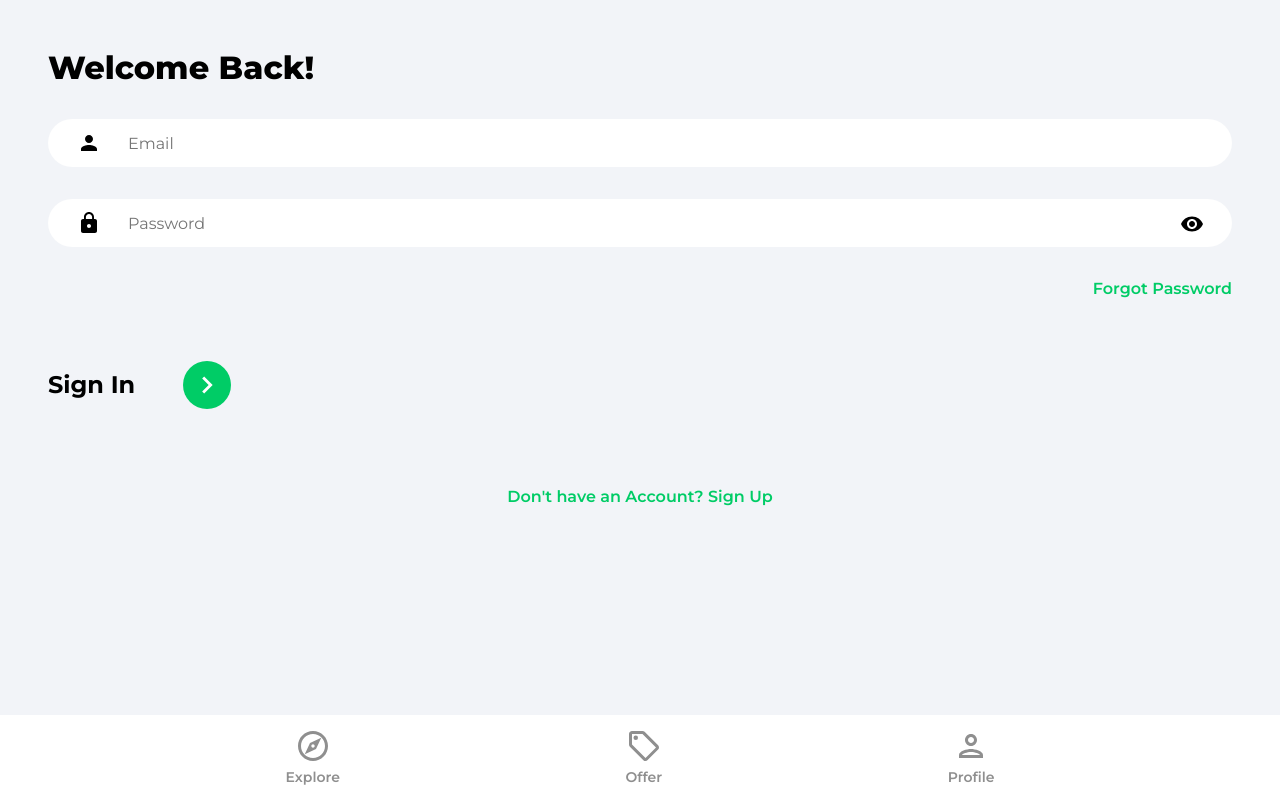
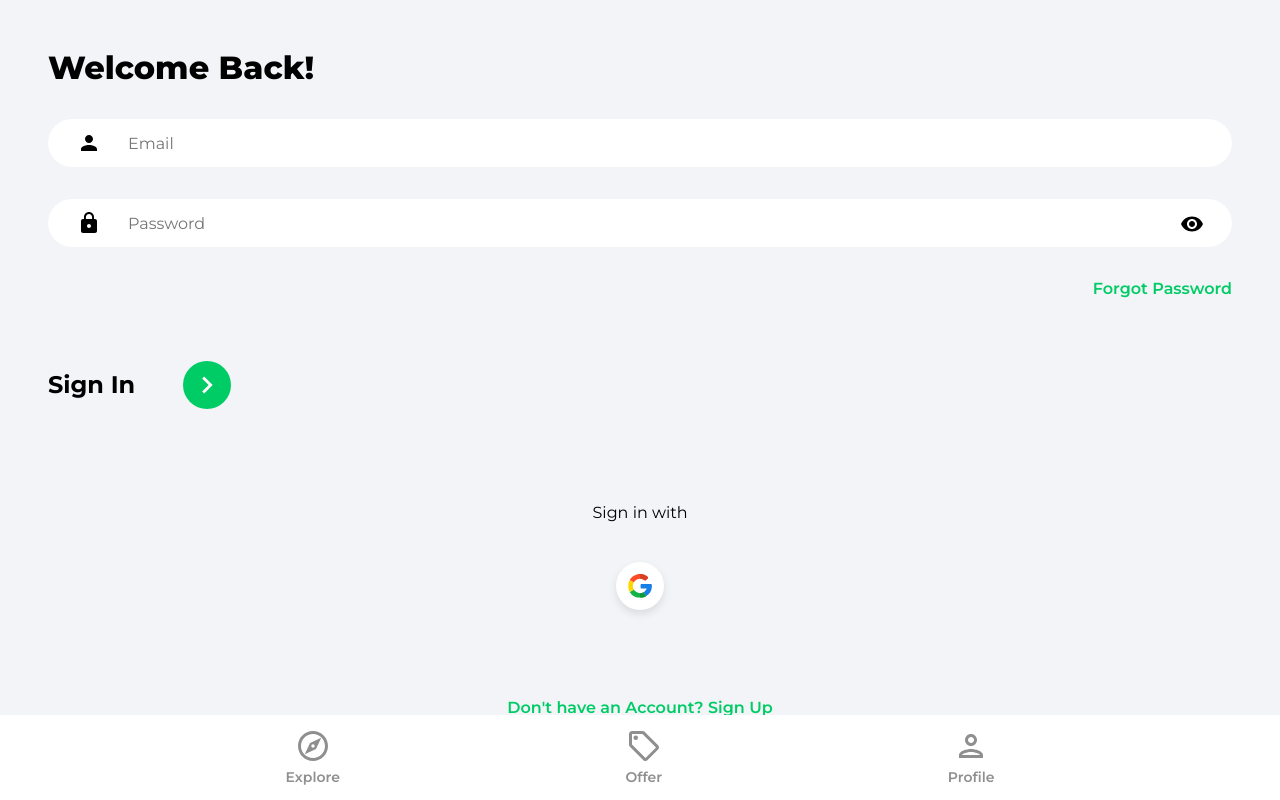
Before and after one commit to Aviatorscode2/house-marketplace, a React (Create React App) app: page /sign-in in a window 1280 px wide. Built offline with nearby package versions, Linux system fonts and the light colour scheme.

Commit message:
implemented Google OAuth functionality

```diff
--- /dev/null
+++ b/src/components/OAuth.jsx
@@ -0,0 +1,47 @@
+import React from 'react'
+import {useLocation, useNavigate} from 'react-router-dom'
+import {getAuth, signInWithPopup, GoogleAuthProvider} from 'firebase/auth'
+import {doc, setDoc, getDoc, serverTimestamp} from 'firebase/firestore'
+import {db} from '../firebase.config'
+import {toast} from 'react-toastify'
+import googleIcon from '../assets/svg/googleIcon.svg'
+
+function OAuth() {
+    const navigate = useNavigate();
+    const location = useLocation();
+
+    const onGoogleClick = async () => {
+        try {
+            const auth = getAuth()
+            const provider = new GoogleAuthProvider()
+            const result = await signInWithPopup(auth, provider)
+            const user = result.user
+
+            //check for user
+            const docRef = doc(db, 'users', user.uid)
+            const docSnap = await getDoc(docRef)
+
+            //if user, doesn't exist, create user
+            if(!docSnap.exists()) {
+                await setDoc(doc(db, 'users', user.uid), {
+                    name: user.displayName,
+                    email: user.email,
+                    timestamp: serverTimestamp()
+                })
+            }
+            navigate('/')
+        } catch (error) {
+            toast.error("Could not Authorize with Google")
+        }
+    }
+  return (
+    <div className="socialLogin">
+        <p>Sign {location.pathname === '/sign-up' ? 'up' : 'in'} with </p>
+        <button className="socialIconDiv" onClick={onGoogleClick}>
+            <img className="socialIconImg" src={googleIcon} alt="google" />
+        </button>
+    </div>
+  )
+}
+
+export default OAuth
--- a/src/pages/SignIn.jsx
+++ b/src/pages/SignIn.jsx
@@ -4,6 +4,7 @@
 import { getAuth, signInWithEmailAndPassword } from 'firebase/auth';
 import {ReactComponent as ArrowRightIcon } from '../assets/svg/keyboardArrowRightIcon.svg';
 import visibilityIcon from '../assets/svg/visibilityIcon.svg';
+import OAuth from '../components/OAuth';
 
 function SignIn() {
   //state for if the user wants to show password or not
@@ -73,7 +74,8 @@
           </div>
         </form>
 
-        {/* Google OAuth */}
+        <OAuth />
+
         <Link to='/sign-up' className='registerLink'>Don't have an Account? Sign Up </Link>
       </div>
     </>
--- a/src/pages/SignUp.jsx
+++ b/src/pages/SignUp.jsx
@@ -6,6 +6,7 @@
 import {db} from '../firebase.config'
 import { ReactComponent as ArrowRightIcon } from '../assets/svg/keyboardArrowRightIcon.svg';
 import visibilityIcon from '../assets/svg/visibilityIcon.svg';
+import OAuth from '../components/OAuth';
 
 function SignUp() {
   //state for if the user wants to show password or not
@@ -109,7 +110,7 @@
           </div>
         </form>
 
-        {/* Google OAuth */}
+        <OAuth />
 
         <Link to="/sign-in" className="registerLink">
           Already have an Account? Sign In
```
